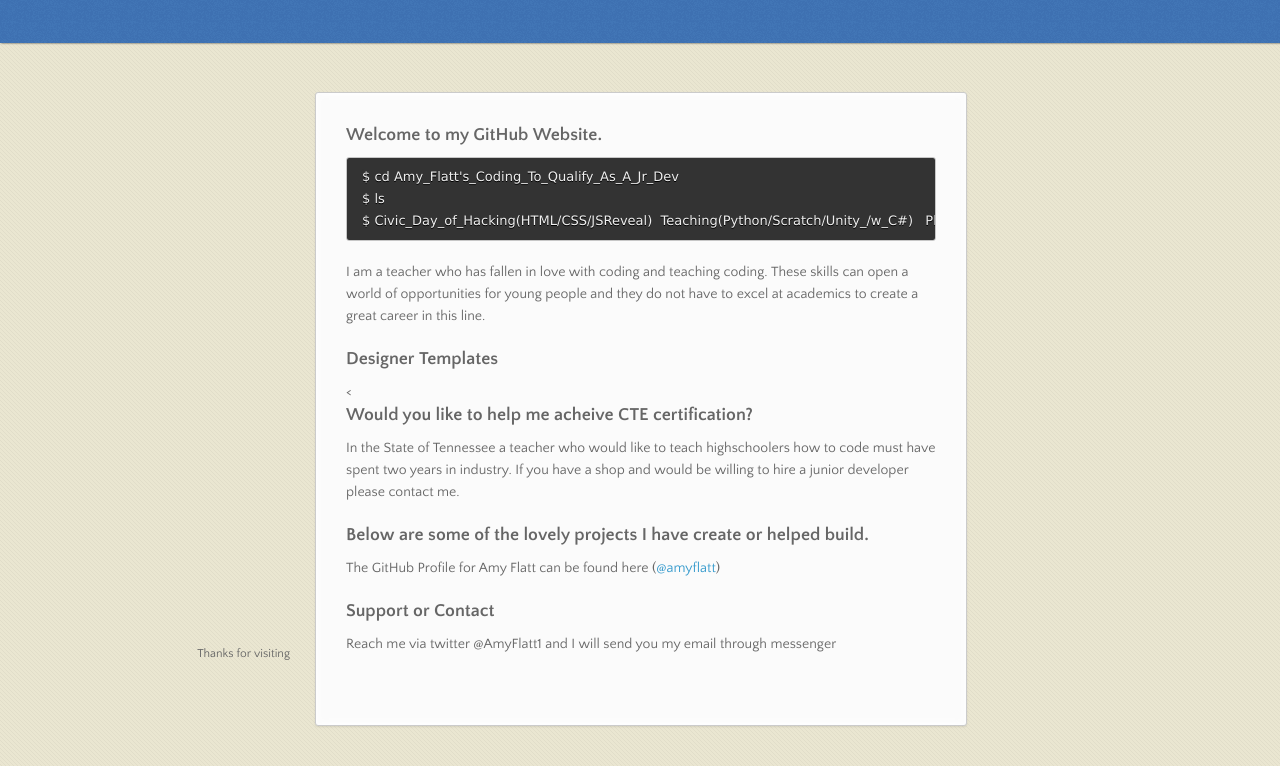
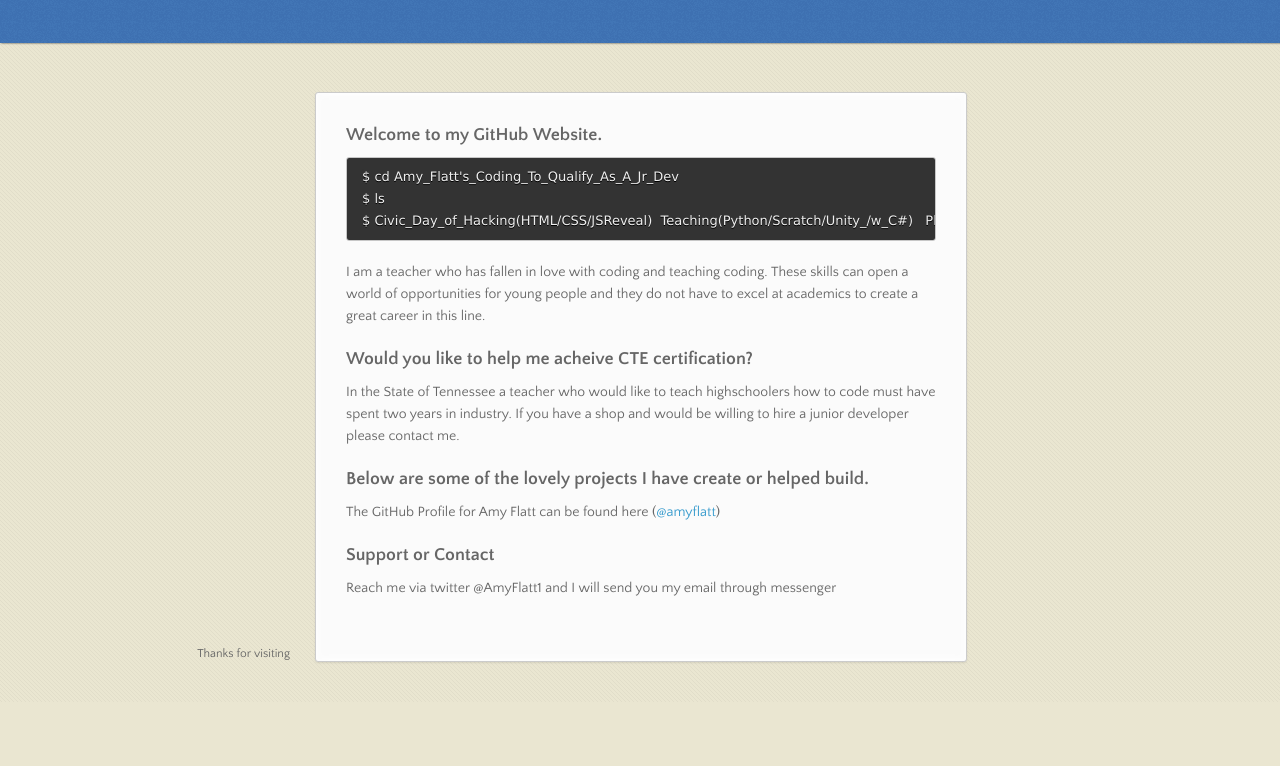
Before and after one commit to amyflatt/amyflatt.github.io, a plain HTML site: page index.html in a window 1280 px wide. Shown: the part 98-864 px from the top of the page. After the commit the page ends 800 px from the top, so only its background shows below. Drawn offline with nearby package versions, Linux system fonts and the light colour scheme.

Commit message:
Update index.html
small change in lables

```diff
--- a/index.html
+++ b/index.html
@@ -39,10 +39,6 @@ $ Civic_Day_of_Hacking(HTML/CSS/JSReveal)  Teaching(Python/Scratch/Unity_/w_C#)
 
 <p>I am a teacher who has fallen in love with coding and teaching coding.  These skills can open a world of opportunities for young people and they do not have to excel at academics to create a great career in this line.</p>
 
-<h3>
-<a name="designer-templates" class="anchor" href="#designer-templates"><span class="octicon octicon-link"></span></a>Designer Templates</h3>
-
-<
 
 <h3>
 <a name="rather-drive-stick" class="anchor" href="#rather-drive-stick"><span class="octicon octicon-link"></span></a>Would you like to help me acheive CTE certification?</h3>
```
